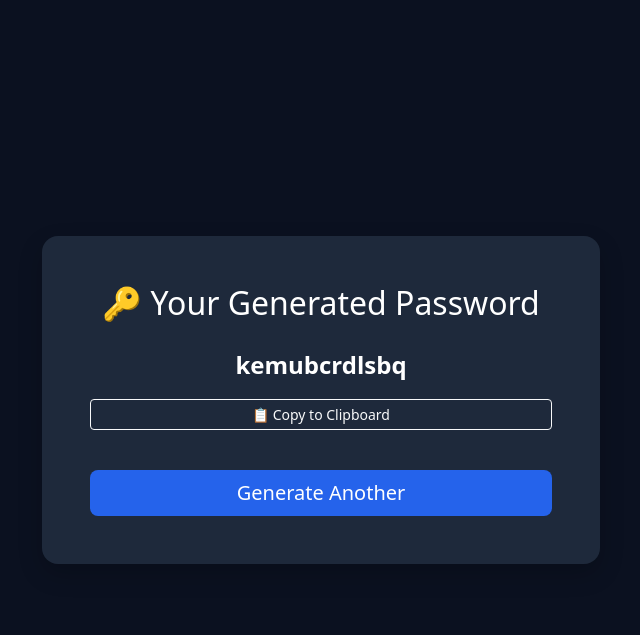
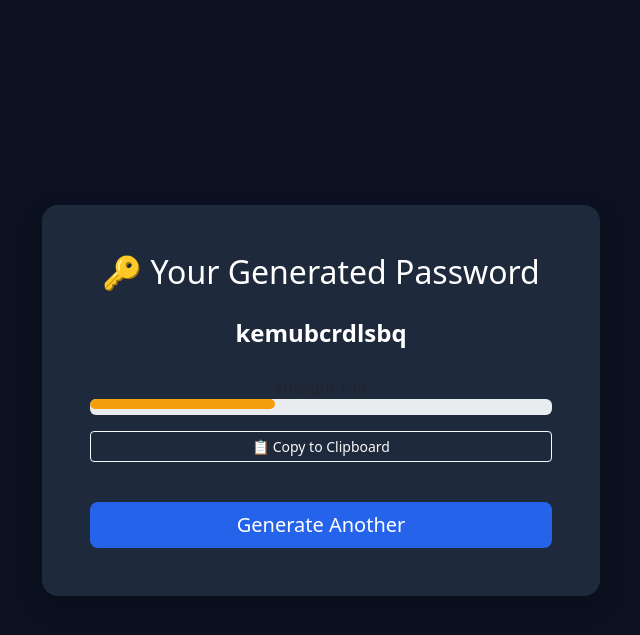
Before and after one commit to KimemiaT/PASSWORD-GENERATOR, a Django app: page /generate/ in a window 1280 px wide. Shown: the top 635 px of the page, without its empty margins (40-680 px from the left). Run offline with Django 5.2, Linux system fonts and the light colour scheme.

Commit message:
added password strength

```diff
--- a/generator/templates/generator/password.html
+++ b/generator/templates/generator/password.html
@@ -34,22 +34,42 @@
         .password-box {
             font-size: 1.5rem;
             font-weight: bold;
-            word-break: break-all;
+            word-break: break-word;
+            color: white;
         }
 
         #copy-alert {
             display: none;
             margin-top: 10px;
             font-size: 0.9rem;
-            color: #10b981; /* Tailwind Emerald-500 */
+            color: #10b981;
+        }
+
+        #strengthMeter {
+            margin-top: 10px;
+            font-size: 0.9rem;
+        }
+
+        .strength-bar {
+            height: 10px;
+            border-radius: 5px;
+            transition: width 0.3s ease;
         }
     </style>
 </head>
 <body>
 <div class="container">
     <div class="card p-5 col-md-6 text-center">
-            <h2 class="mb-4" style=color:white;>🔑 Your Generated Password</h2>
-            <div id="passwordText" class="password-box mb-3" style=color:white;>{{ password }}</div>
+        <h2 class="mb-4" style="color: white;">🔑 Your Generated Password</h2>
+
+        <div id="passwordText" class="password-box mb-3">{{ password }}</div>
+
+        <div id="strengthMeter" class="mb-3">
+            <div id="strengthLabel">Strength: Checking...</div>
+            <div class="progress">
+                <div id="strengthBar" class="progress-bar strength-bar" style="width: 0%"></div>
+            </div>
+        </div>
 
         <button onclick="copyPassword()" class="btn btn-outline-light btn-sm mb-3">📋 Copy to Clipboard</button>
         <div id="copy-alert">Password copied!</div>
@@ -59,9 +79,27 @@
 </div>
 
 <script>
+    const password = document.getElementById("passwordText").innerText;
+    const strengthBar = document.getElementById("strengthBar");
+    const strengthLabel = document.getElementById("strengthLabel");
+
+    function checkStrength(pw) {
+        let score = 0;
+        if (pw.length >= 8) score += 1;
+        if (/[A-Z]/.test(pw)) score += 1;
+        if (/[0-9]/.test(pw)) score += 1;
+        if (/[^A-Za-z0-9]/.test(pw)) score += 1;
+
+        let strength = ["Weak", "Fair", "Good", "Strong", "Very Strong"];
+        let colors = ["#ef4444", "#f59e0b", "#fbbf24", "#10b981", "#22c55e"];
+
+        strengthLabel.innerText = `Strength: ${strength[score]}`;
+        strengthBar.style.width = `${(score + 1) * 20}%`;
+        strengthBar.style.backgroundColor = colors[score];
+    }
+
     function copyPassword() {
-            const text = document.getElementById("passwordText").innerText;
-            navigator.clipboard.writeText(text).then(function() {
+        navigator.clipboard.writeText(password).then(function () {
             const alertBox = document.getElementById("copy-alert");
             alertBox.style.display = "block";
             setTimeout(() => {
@@ -69,6 +107,8 @@
             }, 2000);
         });
     }
+
+    checkStrength(password);
 </script>
 </body>
 </html>
```
Lines whose indentation alone changed are shown as unchanged.
